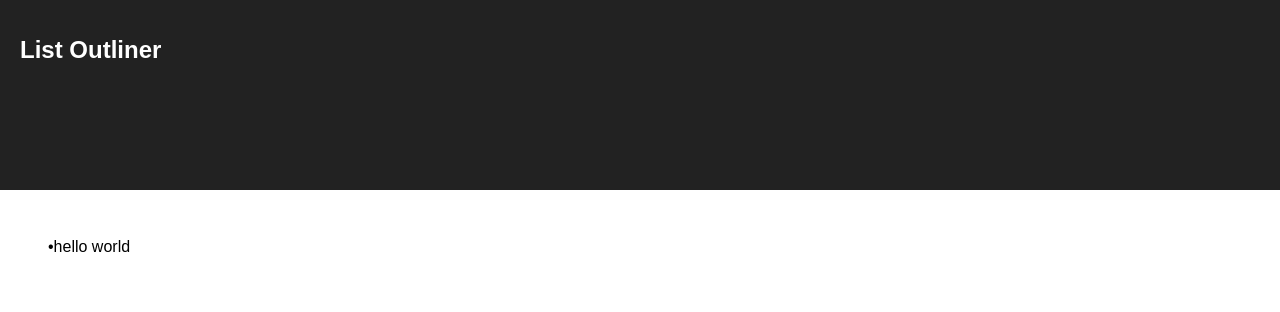
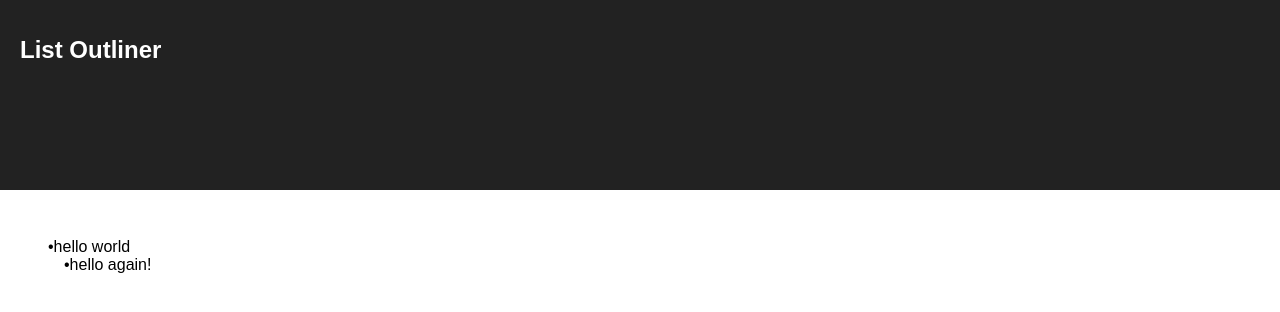
Before and after one commit to colinsullivan/list-outliner-experiment, a React (Create React App) app: page / in a window 1280 px wide. Shown: the top 312 px of the page. Built offline with nearby package versions, Linux system fonts and the light colour scheme.

Commit message:
children displayed with indentation

```diff
--- a/src/App.jsx
+++ b/src/App.jsx
@@ -17,7 +17,9 @@ class App extends Component {
       dragState: DRAG_STATES.NONE,
       dragStart: {x: 0, y: 0},
       mousePosition: {x: 0, y: 0}
-    }
+    };
+
+    this.state.children[0].children.push(createBulletListItem(1, "hello again!"));
   }
   render() {
     return (
--- a/src/BulletListItemEditor.jsx
+++ b/src/BulletListItemEditor.jsx
@@ -12,8 +12,11 @@ import React from 'react';
 
 class BulletListItemEditor extends React.Component {
   render () {
+    let containerStyle = {
+      marginLeft: this.props.item.hierarchy + 'em'
+    };
     return (
-      <div>
+      <div style={containerStyle}>
         <div>
           <span>•</span><span>{this.props.item.content}</span>
         </div>
```
